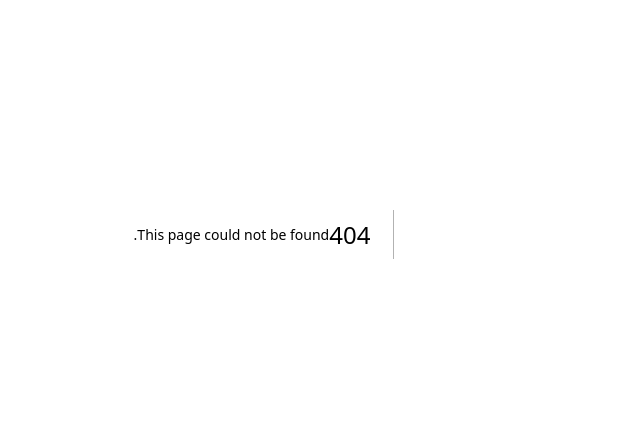
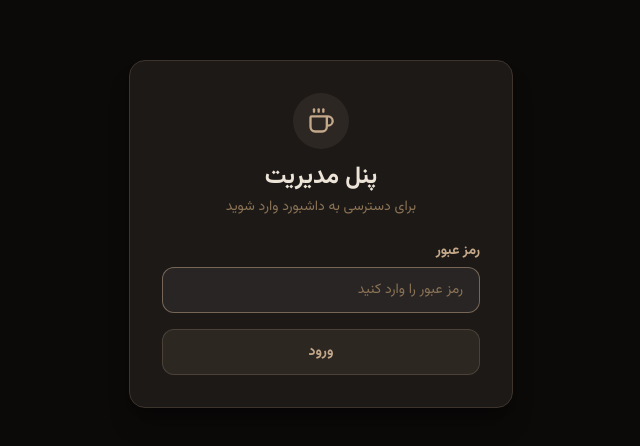
Before and after one commit to hosseinmirzapur/menu-ai, a Next.js app: page /admin in a window 1280 px wide. Before the commit this address had no page. Shown: the part 166-612 px from the top of the page, without its empty margins (408-1048 px from the left). Built offline with nearby package versions, Linux system fonts and the light colour scheme.

Commit message:
feat: implement admin login with server-action cookie-based auth

```diff
--- /dev/null
+++ b/app/actions/index.ts
@@ -0,0 +1,43 @@
+"use server";
+
+import { cookies } from "next/headers";
+import { redirect } from "next/navigation";
+
+const SESSION_COOKIE = "admin_session";
+const SESSION_VALUE = "authenticated";
+const SESSION_MAX_AGE = 60 * 60 * 4;
+
+export async function adminLogin(
+  prevState: { error?: string } | null,
+  formData: FormData
+): Promise<{ error?: string } | null> {
+  const password = formData.get("password") as string;
+  const adminPassword = process.env.ADMIN_PASSWORD || "admin123";
+
+  if (password !== adminPassword) {
+    return { error: "رمز عبور اشتباه است." };
+  }
+
+  const cookieStore = cookies();
+  cookieStore.set(SESSION_COOKIE, SESSION_VALUE, {
+    httpOnly: true,
+    secure: process.env.NODE_ENV === "production",
+    sameSite: "lax",
+    maxAge: SESSION_MAX_AGE,
+    path: "/",
+  });
+
+  redirect("/admin/dashboard");
+}
+
+export async function adminLogout() {
+  const cookieStore = cookies();
+  cookieStore.delete(SESSION_COOKIE);
+  redirect("/admin");
+}
+
+export async function checkAdminAuth(): Promise<boolean> {
+  const cookieStore = cookies();
+  const session = cookieStore.get(SESSION_COOKIE);
+  return session?.value === SESSION_VALUE;
+}
--- /dev/null
+++ b/app/admin/page.tsx
@@ -0,0 +1,81 @@
+"use client";
+
+import { useFormState, useFormStatus } from "react-dom";
+import { motion } from "framer-motion";
+import { Coffee } from "lucide-react";
+import { adminLogin } from "@/actions/index";
+
+function SubmitButton() {
+  const { pending } = useFormStatus();
+  return (
+    <button
+      type="submit"
+      disabled={pending}
+      className="w-full py-3 rounded-xl bg-[#C4A88A]/10 text-[#C4A88A] font-bold text-sm border border-[#C4A88A]/20 hover:bg-[#C4A88A]/20 transition-colors disabled:opacity-50"
+    >
+      {pending ? "در حال ورود..." : "ورود"}
+    </button>
+  );
+}
+
+export default function AdminPage() {
+  const [state, formAction] = useFormState(adminLogin, null);
+
+  return (
+    <main className="min-h-screen bg-[#0C0A09] flex items-center justify-center p-4">
+      <motion.div
+        initial={{ opacity: 0, y: 20 }}
+        animate={{ opacity: 1, y: 0 }}
+        transition={{ duration: 0.5, ease: [0.16, 1, 0.3, 1] as const }}
+        className="bg-[#1C1917] border border-[#3D352D] rounded-2xl p-8 w-full max-w-sm shadow-xl shadow-black/30"
+      >
+        <div className="text-center mb-6">
+          <div className="w-14 h-14 mx-auto mb-3 rounded-full bg-[#C4A88A]/10 flex items-center justify-center">
+            <Coffee size={28} className="text-[#C4A88A]" />
+          </div>
+          <h1
+            className="text-2xl font-bold text-[#EDE4D8]"
+            style={{ fontFamily: "var(--font-shabnam), var(--font-vazirmatn), system-ui" }}
+          >
+            پنل مدیریت
+          </h1>
+          <p className="text-[#8B7355] text-sm mt-1">
+            برای دسترسی به داشبورد وارد شوید
+          </p>
+        </div>
+
+        <form action={formAction} className="space-y-4">
+          <div>
+            <label
+              htmlFor="password"
+              className="block text-sm font-bold text-[#C4A88A] mb-1.5"
+            >
+              رمز عبور
+            </label>
+            <input
+              id="password"
+              name="password"
+              type="password"
+              required
+              autoFocus
+              className="w-full bg-[#292524] border border-[#3D352D] rounded-xl px-4 py-3 text-sm text-[#EDE4D8] outline-none focus:border-[#C4A88A]/50 placeholder:text-[#8B7355]"
+              placeholder="رمز عبور را وارد کنید"
+            />
+          </div>
+
+          {state?.error && (
+            <motion.p
+              initial={{ opacity: 0, y: -5 }}
+              animate={{ opacity: 1, y: 0 }}
+              className="text-[#9F391B] text-sm text-center bg-[#9F391B]/10 rounded-lg px-3 py-2"
+            >
+              {state.error}
+            </motion.p>
+          )}
+
+          <SubmitButton />
+        </form>
+      </motion.div>
+    </main>
+  );
+}
```
